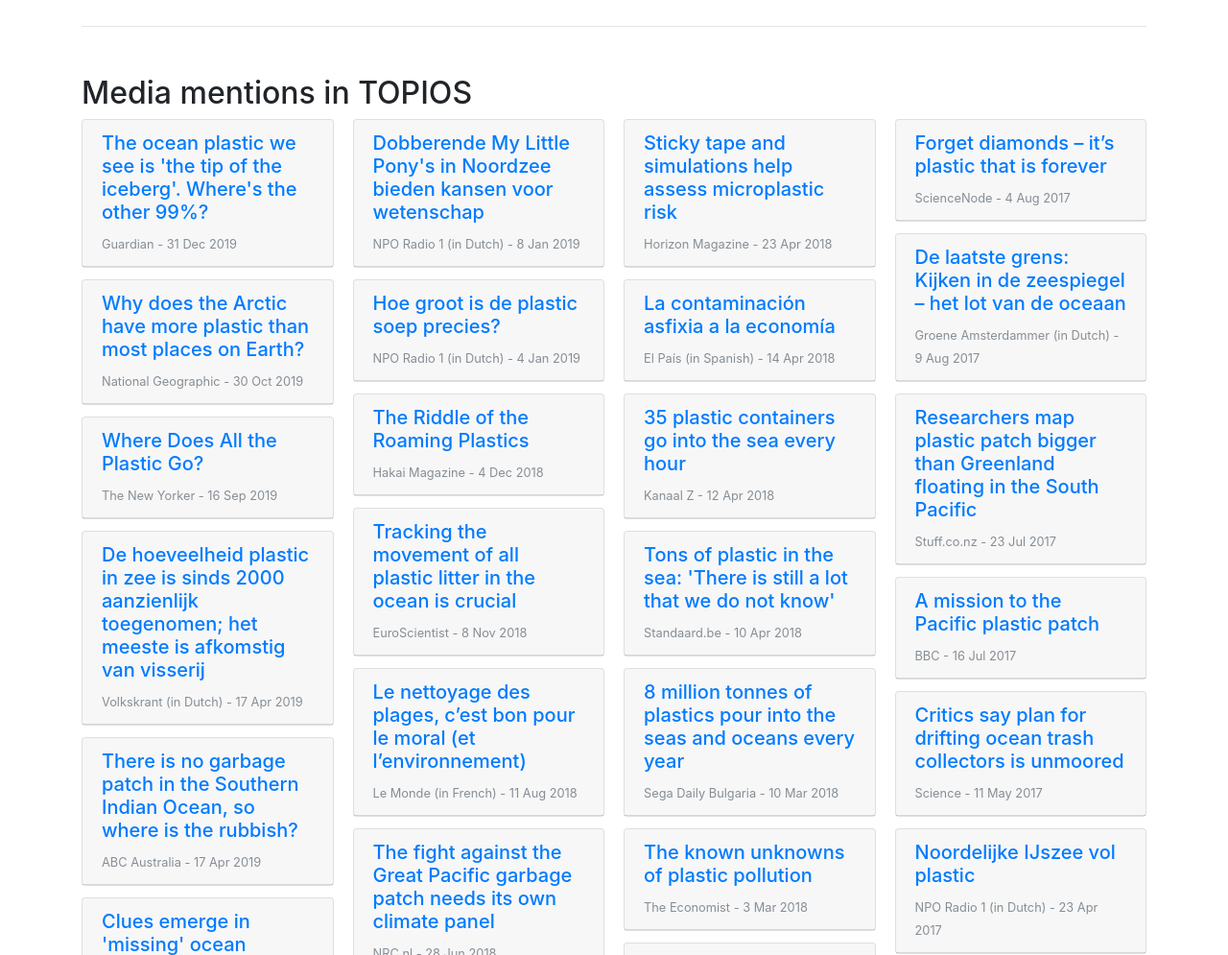
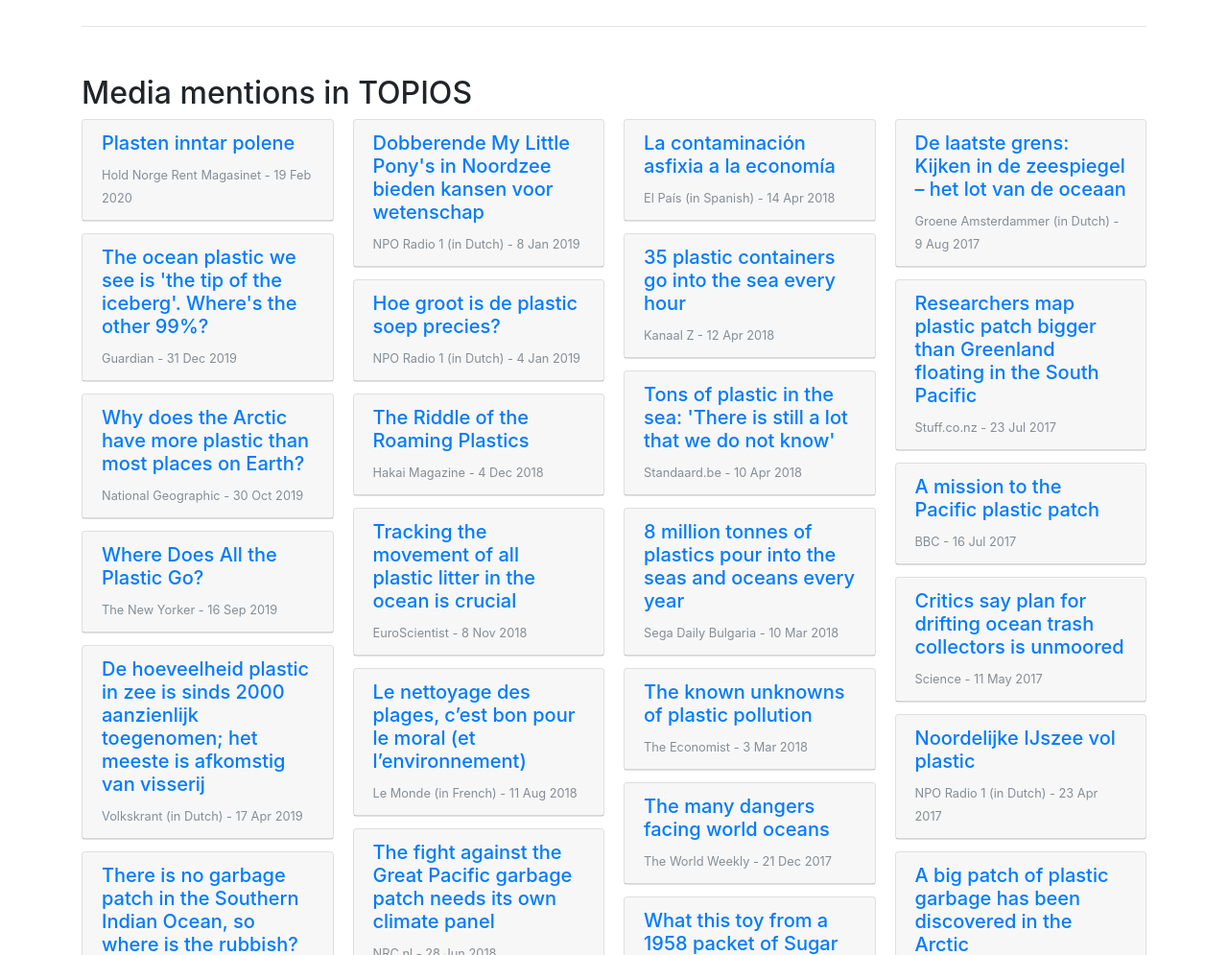
Before and after one commit to OceanParcels/TOPIOS, a plain HTML site: page docs/index.html in a window 1280 px wide. Shown: the part 5817-6812 px from the top of the page at 96% size. Drawn offline with Linux system fonts and the light colour scheme; files whose address does not match are found by name.

Commit message:
Adding Keep Norway Beautiful article to media

```diff
--- a/docs/index.html
+++ b/docs/index.html
@@ -809,6 +809,15 @@
 
   <div class="card-columns">
 
+    <a href="https://www.visbrosjyre.no/HNR_Magasin_2020/WebView/">
+      <div class="card">
+        <div class="card-header" role="tab">
+          <h5>Plasten inntar polene</h5>
+          <small class="text-muted">Hold Norge Rent Magasinet - 19 Feb 2020</small>
+        </div>
+      </div>
+    </a>
+
     <a href="https://www.theguardian.com/us-news/2019/dec/31/ocean-plastic-we-cant-see">
       <div class="card">
         <div class="card-header" role="tab">
```
